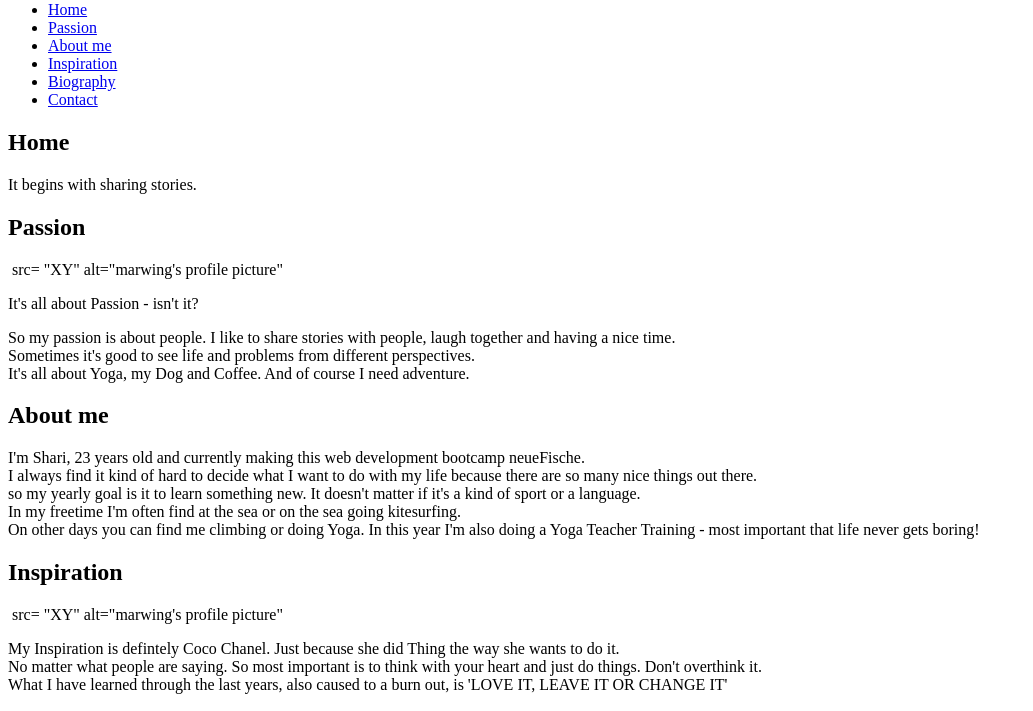
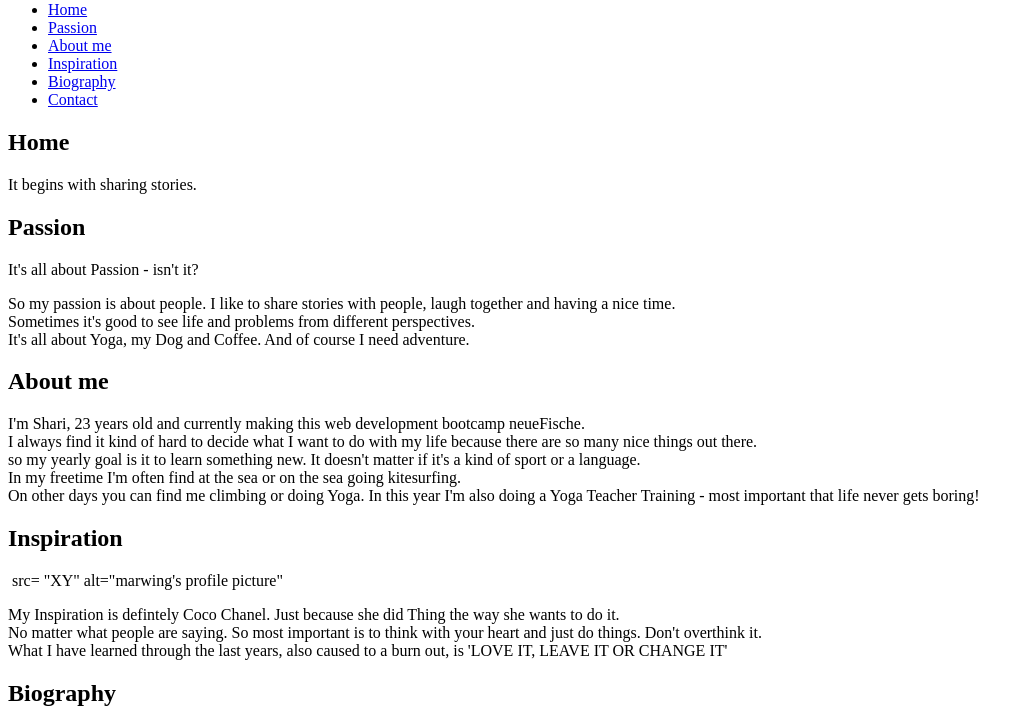
Before and after one commit to Shari-alt/my-first-website, a plain HTML site: page index.html in a window 1280 px wide. Shown: the part 79-790 px from the top of the page, without its empty margins (0-1033 px from the left). Drawn offline with Linux system fonts and the light colour scheme.

Commit message:
remove Marwin from html

```diff
--- a/index.html
+++ b/index.html
@@ -25,7 +25,6 @@
     </section>
     <section>
      <h2 id="Passion"> Passion </h2>
-      <img> src= "XY" alt="marwing's profile picture"</img>
       <p> It's all about Passion - isn't it? </p>
       <p> So my passion is about people. I like to share stories with people, laugh together and having a nice time. <br>
             Sometimes it's good to see life and problems from different perspectives. <br>
```
